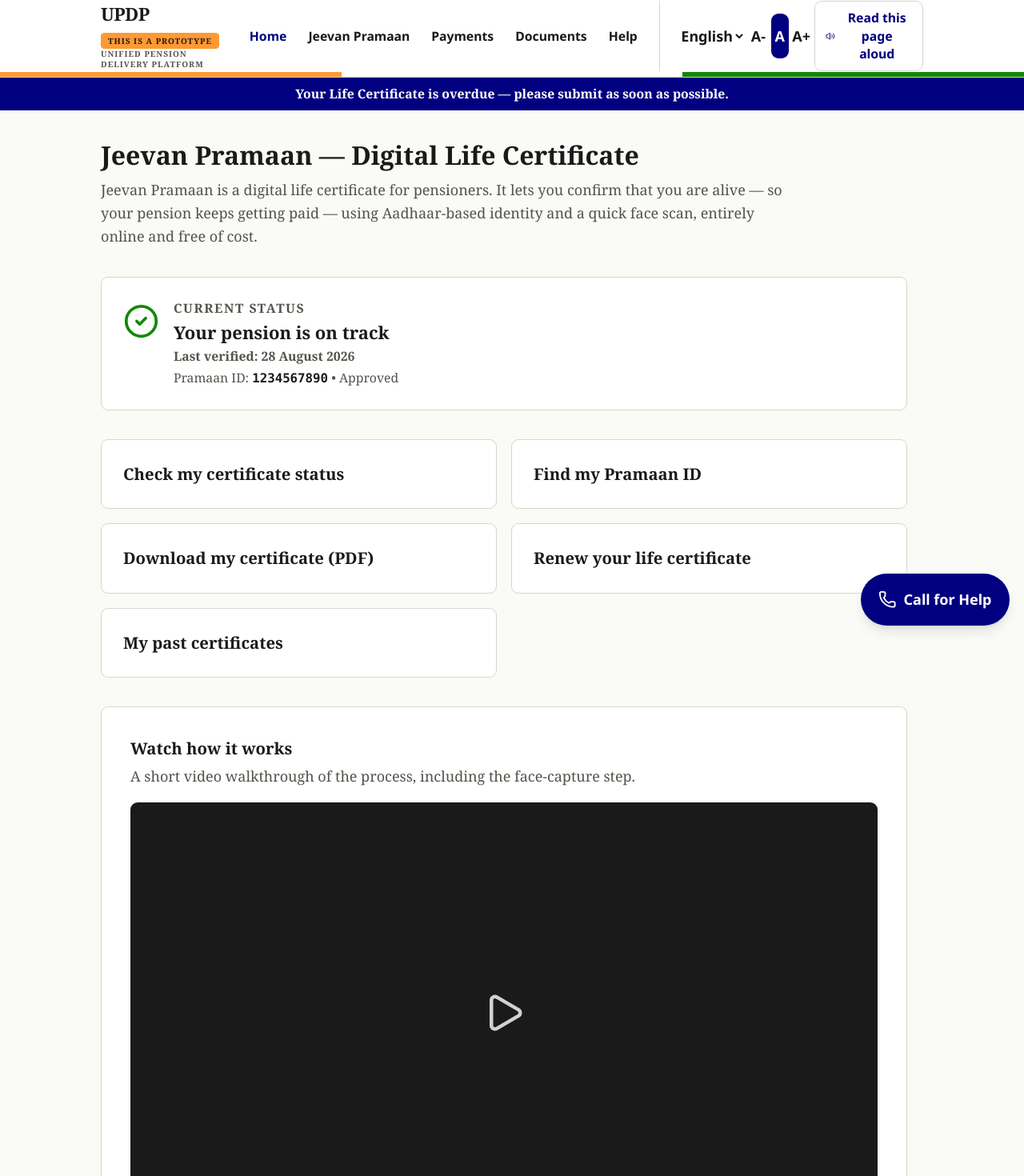
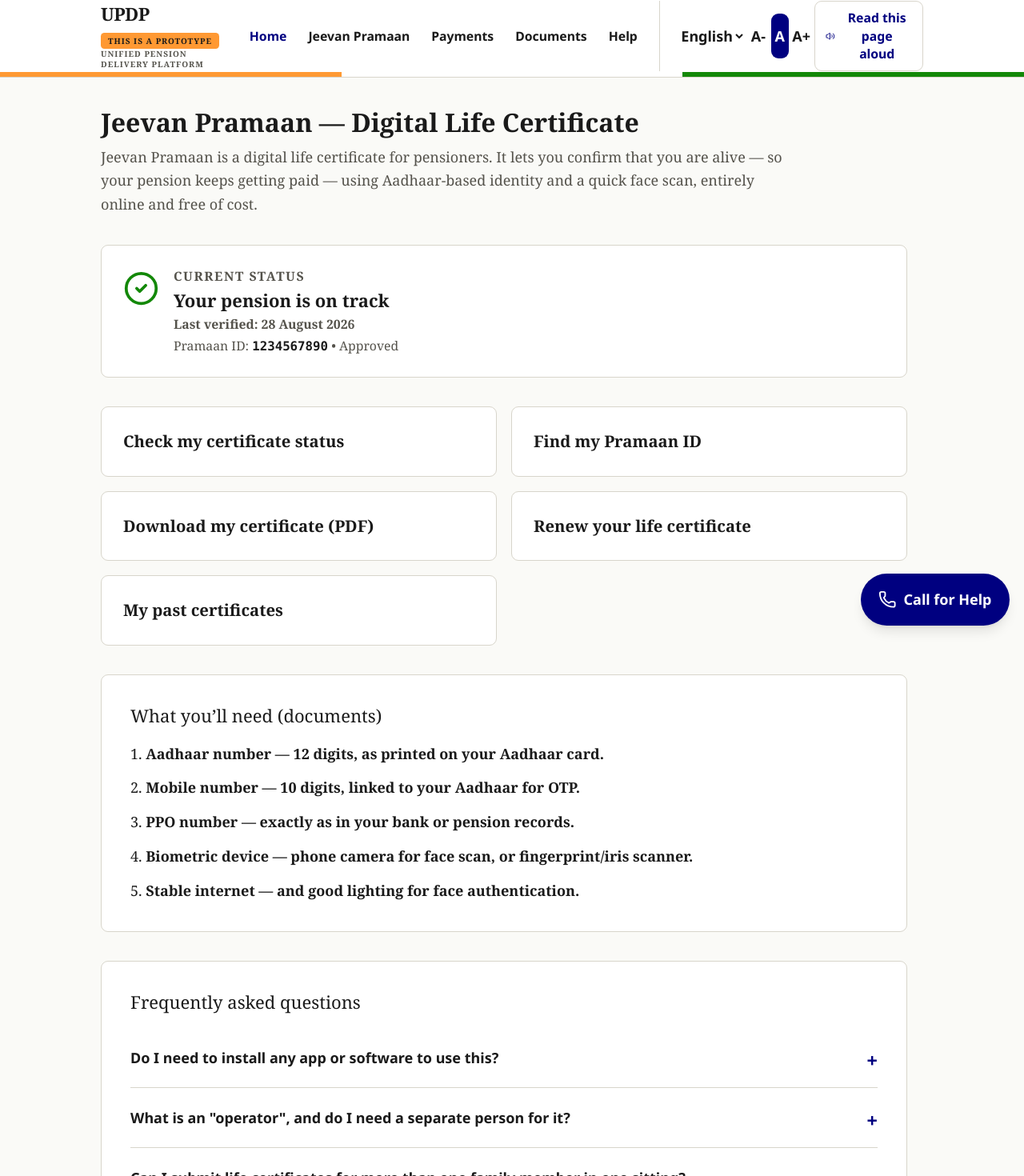
Before and after one commit to swaroop-creator07/jivan-praman, a React (Vite) app: page / in a window 1280 px wide. Shown: the top 1470 px of the page at 80% size. Built offline with nearby package versions, Linux system fonts and the light colour scheme.

Commit message:
Remove overdue countdown message and how-it-works video card

```diff
--- a/src/components/layout/CountdownBanner.tsx
+++ b/src/components/layout/CountdownBanner.tsx
@@ -8,8 +8,8 @@ export function CountdownBanner() {
   if (!due) return null;
   const dueDate = new Date(due + 'T00:00:00');
   const days = Math.round((dueDate.getTime() - Date.now()) / 86400000);
-  if (days > 60) return null;
-  const msg = days > 0 ? t('days_left').replace('{n}', String(days)) : t('days_overdue');
+  if (days > 60 || days <= 0) return null;
+  const msg = t('days_left').replace('{n}', String(days));
   return (
     <div className="countdown-banner" role="status" aria-live="polite">
       <div className="max-w-[1100px] mx-auto px-4 sm:px-6 lg:px-8 py-2 text-center text-sm font-bold">
--- a/src/features/pensioner/Dashboard.tsx
+++ b/src/features/pensioner/Dashboard.tsx
@@ -1,7 +1,7 @@
 import React, { useEffect, useRef } from 'react';
 import { Link } from 'react-router-dom';
 import { useStore } from '../../store/useStore';
-import { CheckCircle2, XCircle, Clock, Play } from 'lucide-react';
+import { CheckCircle2, XCircle, Clock } from 'lucide-react';
 import { useTranslation } from '../../i18n/useTranslation';
 import { useAria } from '../../store/useAriaStore';
 import { usePageLoad } from '../../lib/usePageLoad';
@@ -99,14 +99,6 @@ export default function PensionerDashboard() {
         </Link>
       </div>
 
-      <div className="bg-white border border-[var(--color-border)] rounded-lg p-6 sm:p-8 text-left">
-        <h3 className="text-left font-bold text-lg">{t('video_title')}</h3>
-        <p className="text-[var(--color-muted)] mt-1">{t('video_desc')}</p>
-        <div className="mt-4 aspect-video rounded-lg bg-slate-900 flex items-center justify-center" role="img" aria-label={t('video_title')}>
-          <Play className="w-12 h-12 text-white/80" aria-hidden="true" />
-        </div>
-      </div>
-
       {(latestDlc?.status === 'Rejected' || (hasHeldPayment && !isDlcValidOrProcessing)) && (
         <div className="bg-white border border-[var(--color-danger)]/30 rounded-lg p-6 text-left">
           <h3 className="text-left">{t('dash_what_wrong')}</h3>
```
